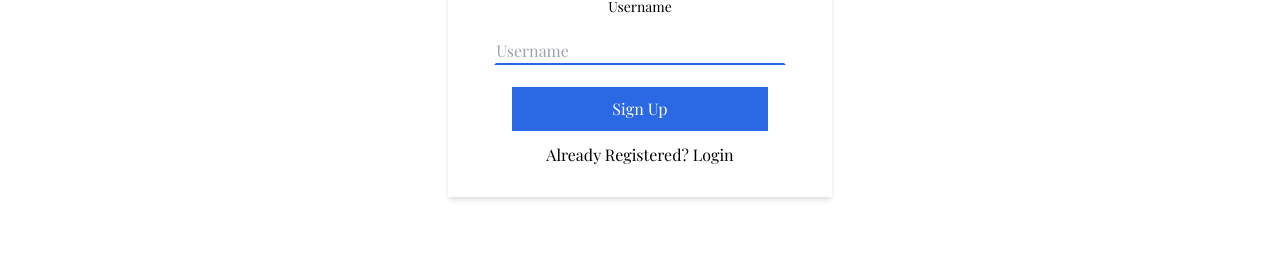
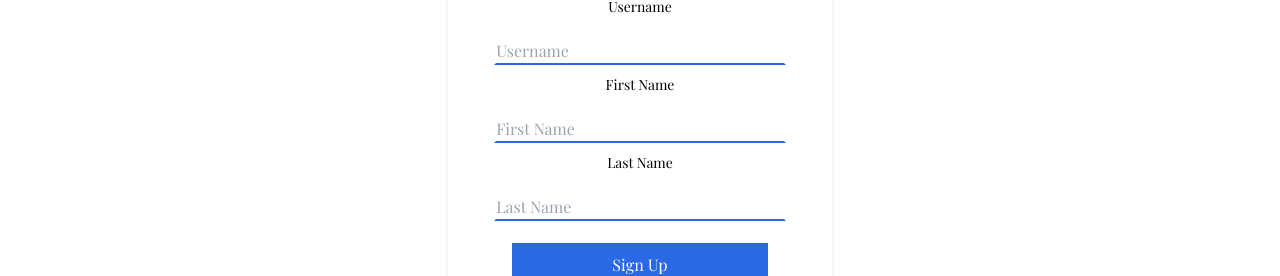
Before and after one commit to Jay-Bhavsar/Localeyes, a React (Create React App) app: page /signup in a window 1280 px wide. Shown: the part 491-767 px from the top of the page. Built offline with nearby package versions, Linux system fonts and the light colour scheme; no server answers; a web font is replaced by a local one.

Commit message:
try catch error solved

```diff
--- a/src/components/Auth/Signup.js
+++ b/src/components/Auth/Signup.js
@@ -12,6 +12,8 @@ function Signup() {
   const [password, setPassword] = useState("");
   const [address, setAddress] = useState("");
   const [username, setUsername] = useState("");
+  const [firstname, setFirstname] = useState("");
+  const [lastname, setLastname] = useState("");
   const [message, setMessage] = useState({ error: false, msg: "" });
 
   const [error, setError] = useState();
@@ -21,7 +23,12 @@ function Signup() {
     e.preventDefault();
     setError("");
     setMessage("");
-    if (address === "" || username === "") {
+    if (
+      address === "" ||
+      username === "" ||
+      firstname === "" ||
+      lastname === ""
+    ) {
       setMessage({ error: true, msg: "All fields are mandatory!" });
       return;
     }
@@ -29,23 +36,24 @@ function Signup() {
     const newUser = {
       username,
       address,
+      lastname,
+      firstname,
     };
     console.log(newUser);
 
+
     try {
       await userServices.addUsers(newUser);
-      setMessage({ error: false, msg: "New book added successfully!" });
-    } catch (err) {
-      setMessage({ error: true, msg: err.message });
-    }
-    setAddress("");
-    setUsername("");
-    try {
+      setMessage({ error: false, msg: "New user added successfully!" });
       await signUp(email, password);
       navigate("/login");
     } catch (err) {
       setError(err.message);
+      setMessage({ error: true, msg: err.message });
     }
+
+    setAddress("");
+    setUsername("");
   };
   return (
     <>
@@ -118,6 +126,32 @@ function Signup() {
             }}
             className="w-[90%]"
           />
+          <label for="countries" class="mr-42 mb-2 text-sm ">
+            First Name
+          </label>
+          <input
+            type="text"
+            name=""
+            id=""
+            placeholder="First Name"
+            onChange={(e) => {
+              setFirstname(e.target.value);
+            }}
+            className="w-[90%]"
+          />
+          <label for="countries" class="mr-42 mb-2 text-sm ">
+            Last Name
+          </label>
+          <input
+            type="text"
+            name=""
+            id=""
+            placeholder="Last Name"
+            onChange={(e) => {
+              setLastname(e.target.value);
+            }}
+            className="w-[90%]"
+          />
           {/* <label for="countries" class="mr-42 mb-2 text-sm ">
             Select your country
           </label>
```
